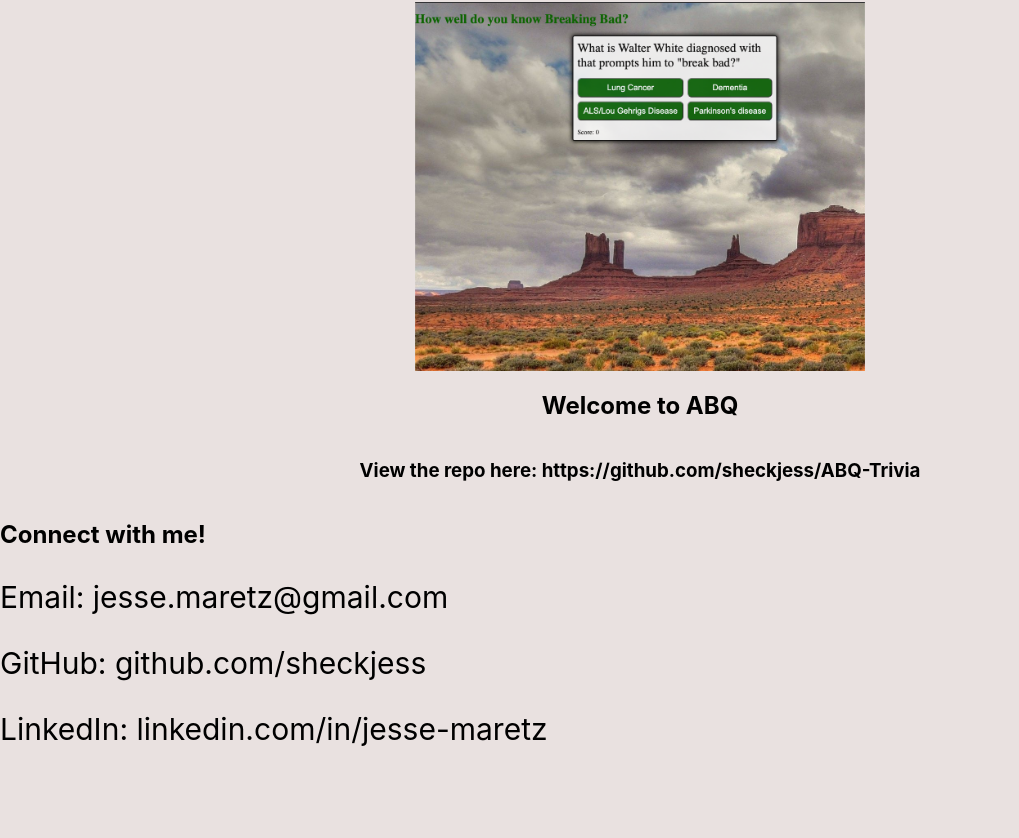
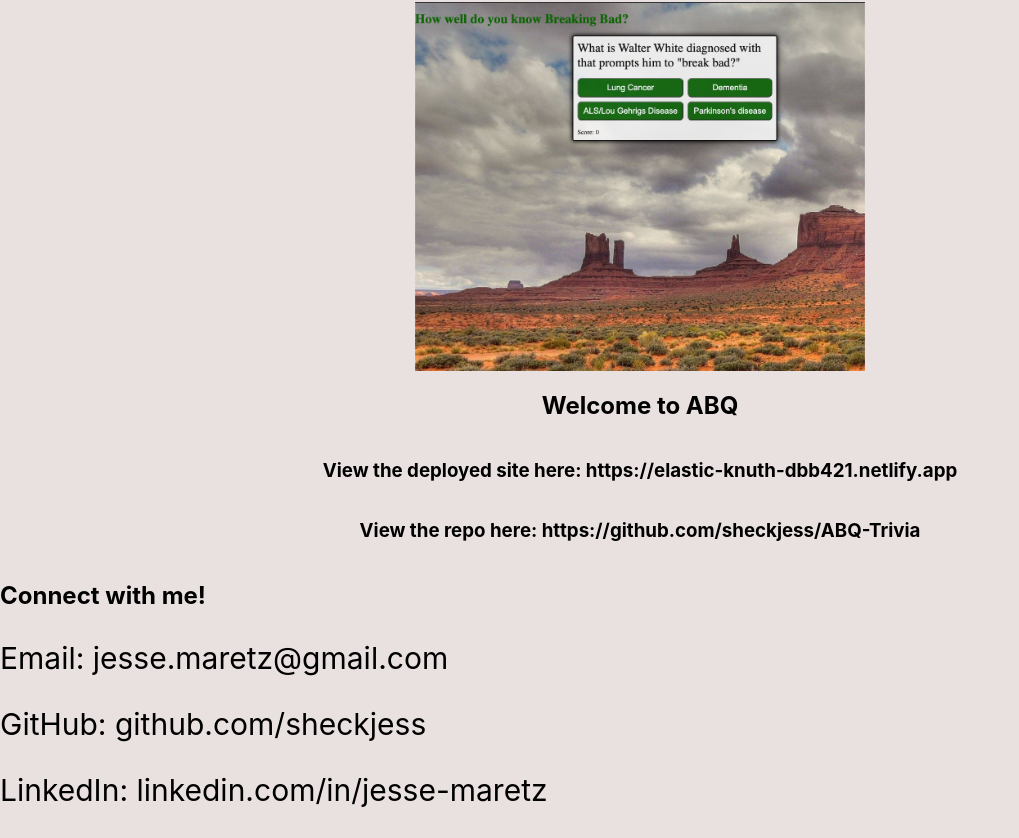
Before and after one commit to sheckjess/my-portfolio-site, a React (Create React App) app: page / in a window 1280 px wide. Shown: the part 2078-2916 px from the top of the page, without its empty margins (0-1019 px from the left). Before the commit the page ends 2855 px from the top, so only its background shows below. Built offline with nearby package versions, Linux system fonts and the light colour scheme.

Commit message:
added ABQ Trivia deployed link

```diff
--- a/src/App.js
+++ b/src/App.js
@@ -106,6 +106,7 @@
         <img src={abq}
         onClick={this.handleABQ} />
         <h2>Welcome to ABQ</h2>
+        <h3>View the deployed site here: https://elastic-knuth-dbb421.netlify.app</h3>
         <h3>View the repo here: https://github.com/sheckjess/ABQ-Trivia</h3>
       </div>
 
```
